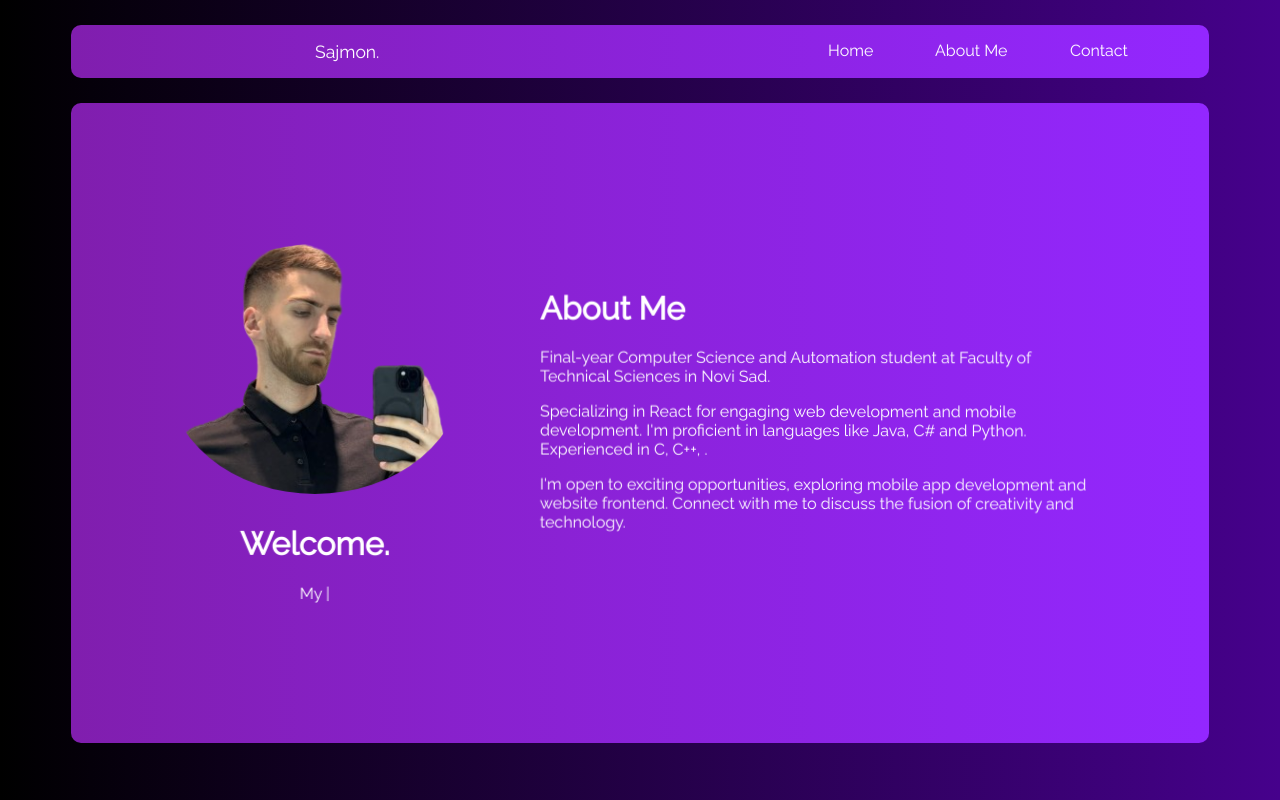
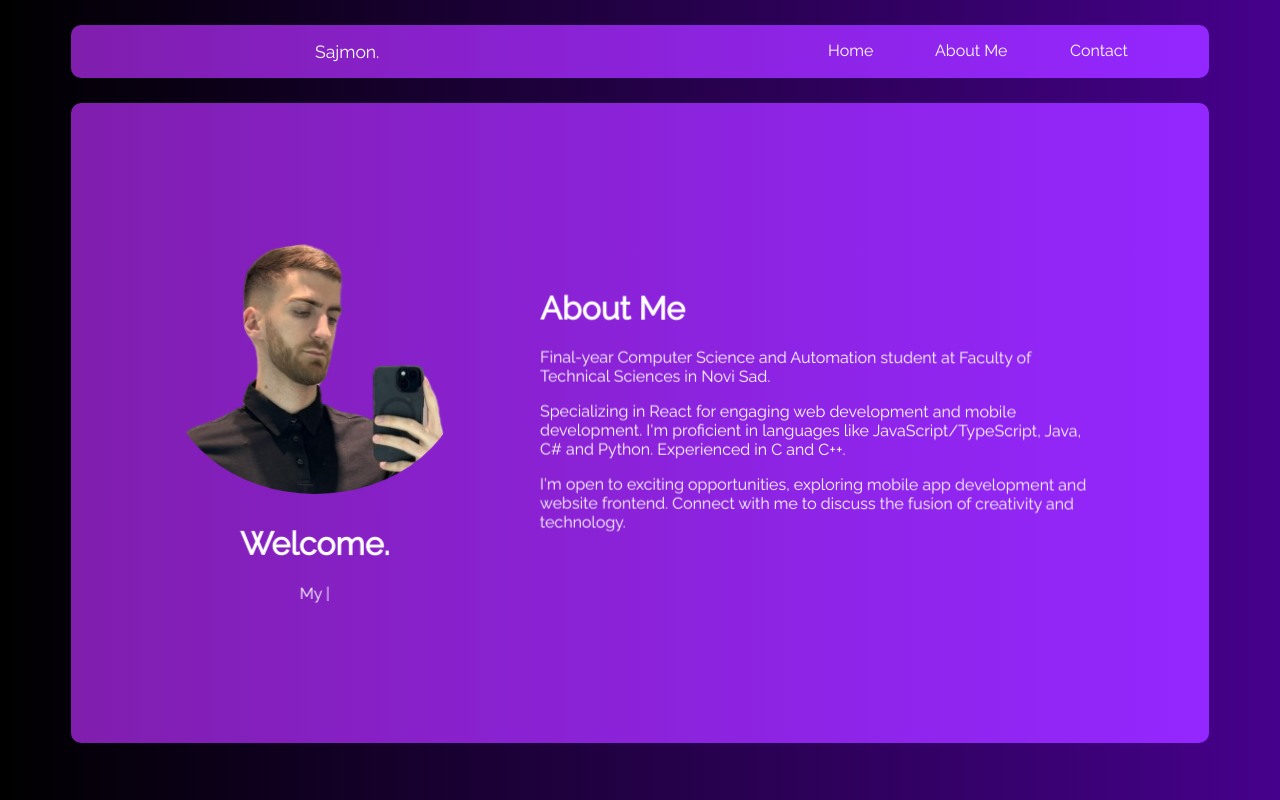
Before and after one commit to Sajmon410/portfolio, a React (Create React App) app in the folder portfolio/: page /aboutme in a window 1280 px wide. Built offline with nearby package versions, Linux system fonts and the light colour scheme.

Commit message:
About me text changed.

```diff
--- a/portfolio/src/components/aboutme.jsx
+++ b/portfolio/src/components/aboutme.jsx
@@ -50,8 +50,9 @@ const AboutMe = () => {
             <div className="animate__animated animate__jackInTheBox animate__delay-1s">
               <p className="about-me-text">
                 Specializing in React for engaging web development and mobile
-                development. I'm proficient in languages like Java, C# and
-                Python. Experienced in C, C++, .
+                development. I'm proficient in languages like
+                JavaScript/TypeScript, Java, C# and Python. Experienced in C and
+                C++.
               </p>
             </div>
             <div className="animate__animated animate__backInUp animate__delay-2s">
```
Also changed, not shown: portfolio/public/simonphoto.jpeg (deleted).
